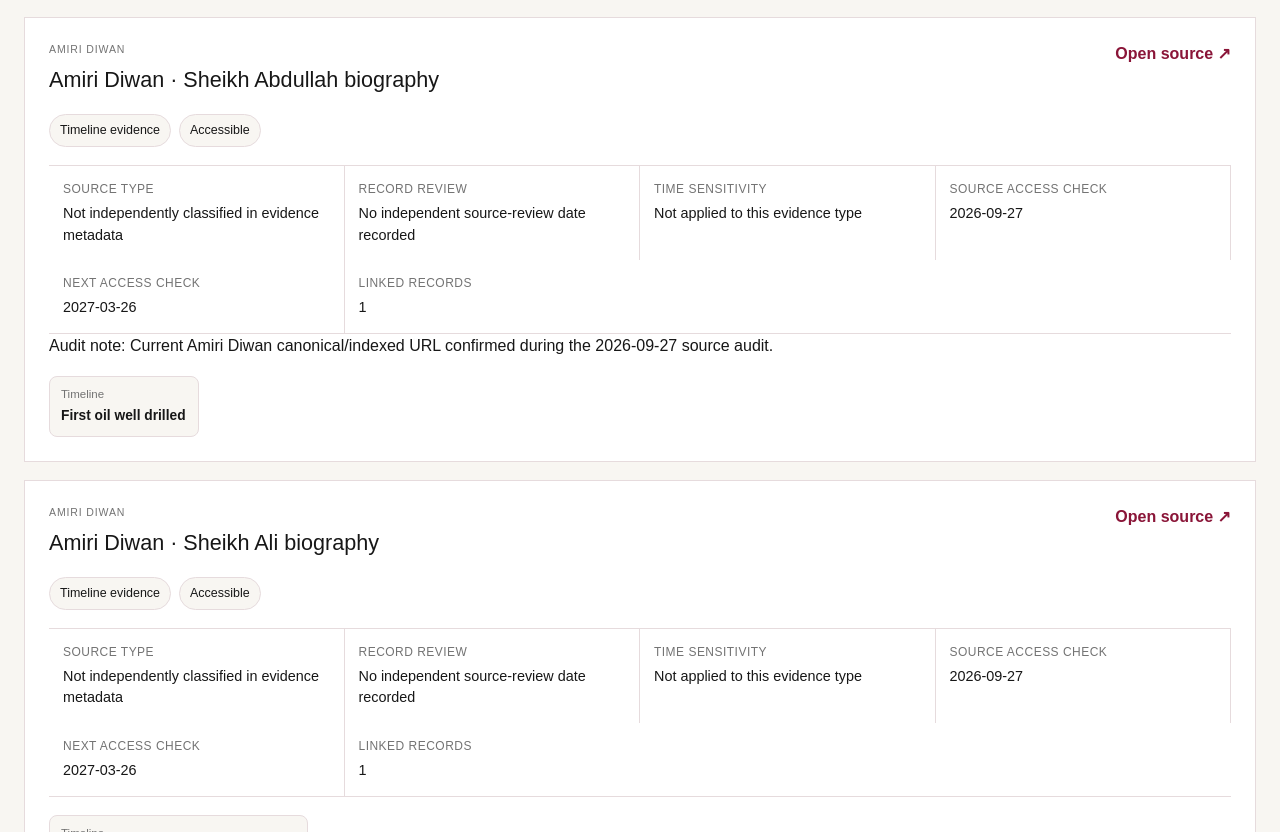
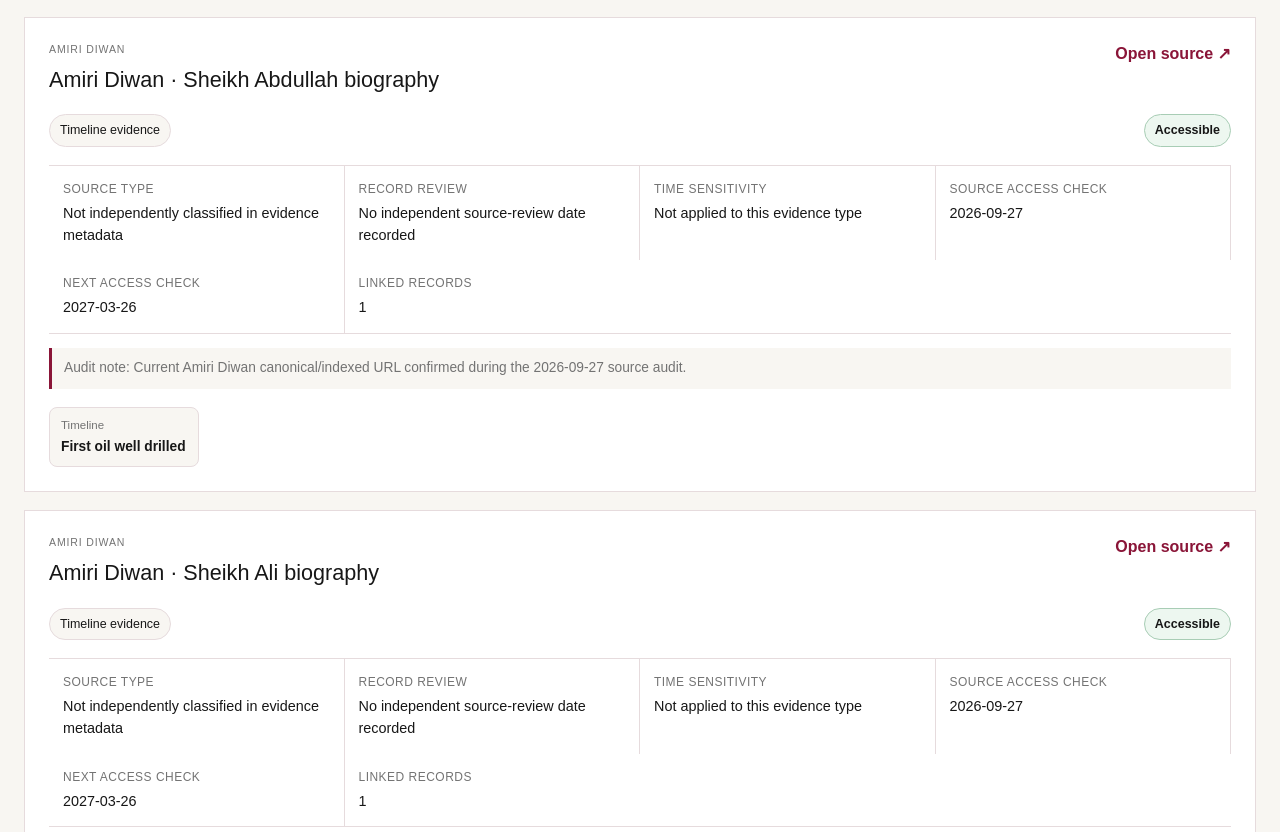
Before and after one commit to 1993bamrhol/qatar-atlas, a Next.js app: page /en/sources in a window 1280 px wide. Shown: the part 3630-4462 px from the top of the page. Built offline with nearby package versions, Linux system fonts and the light colour scheme.

Commit message:
feat(ui): style source freshness audit states

```diff
--- a/app/globals.css
+++ b/app/globals.css
@@ -146,3 +146,9 @@ a:focus-visible,button:focus-visible,input:focus-visible{outline:3px solid #D6A6
   .qa-source-card-head{display:block}
   .qa-source-open{display:inline-block;margin-top:14px}
 }
+
+.qa-source-health{margin-inline-start:auto;font-weight:800}
+.qa-source-health--accessible{border-color:#a8cdb5!important;background:#edf7f0!important}
+.qa-source-health--redirected{border-color:#d8c98b!important;background:#fbf8e9!important}
+.qa-source-health--review_required{border-color:#d8a8b4!important;background:#fbf0f3!important}
+.qa-source-health-note{margin:14px 0 0;padding:10px 12px;border-inline-start:3px solid var(--burgundy);background:var(--warm-white);font-size:.86rem;color:var(--muted)}
```
